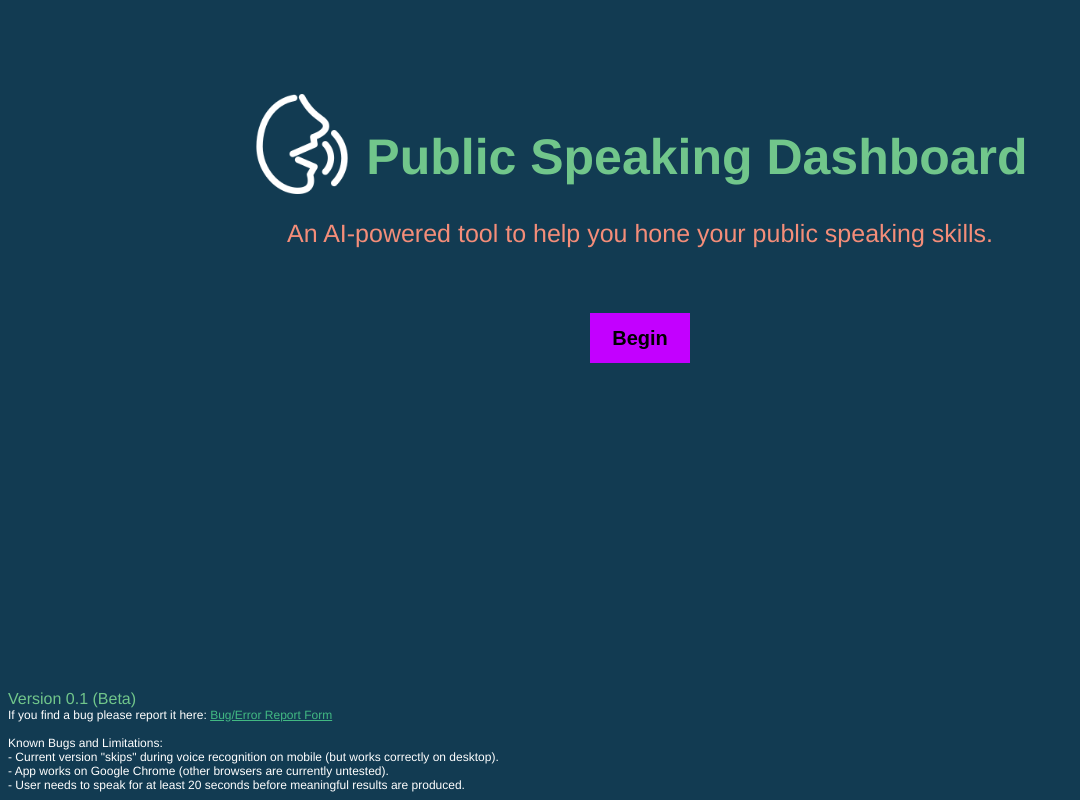
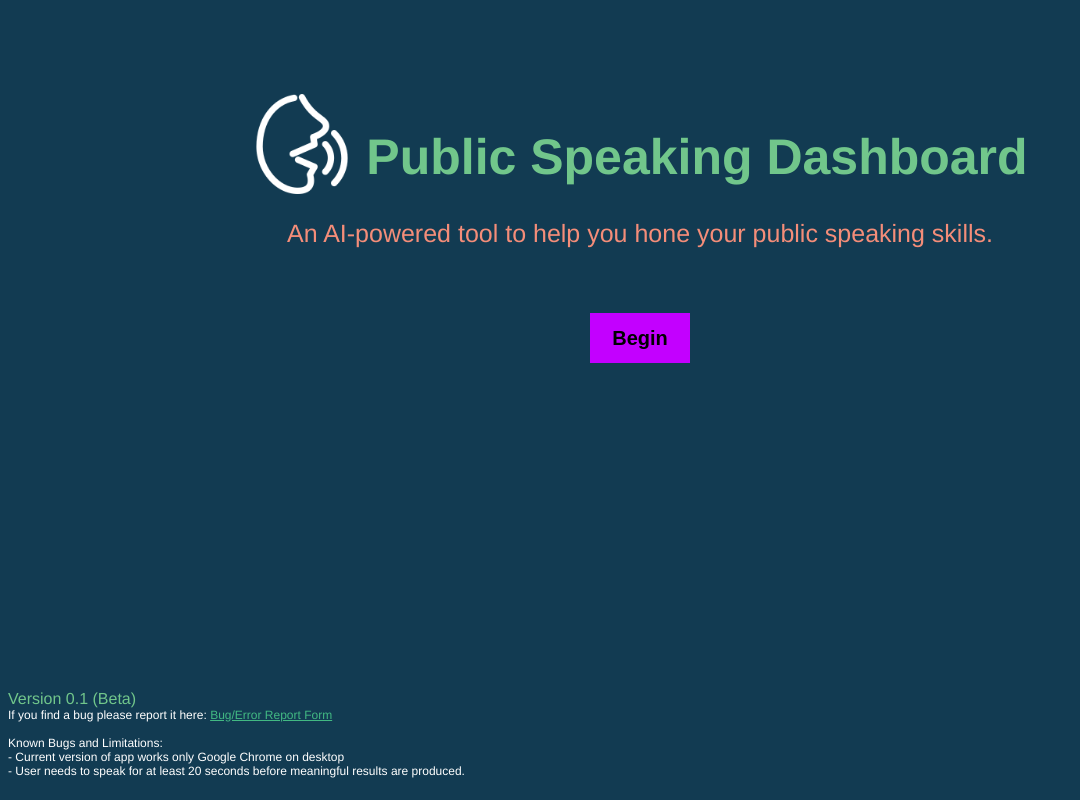
Before and after one commit to milesccoleman/psdb, a Vue app: page / in a window 1280 px wide. Shown: the whole page, without its empty margins (0-1080 px from the left). Built offline with nearby package versions, Linux system fonts and the light colour scheme; a web font is replaced by a local one.

Commit message:
added browswer working message

```diff
--- a/src/components/PublicSpeakingDashboard.vue
+++ b/src/components/PublicSpeakingDashboard.vue
@@ -53,8 +53,7 @@
 					<div id="bugs">
 					<section>If you find a bug please report it here: <a href="https://rowan.co1.qualtrics.com/jfe/form/SV_8AhIsft05UgIUqW">Bug/Error Report Form</a></section>
 					<br> Known Bugs and Limitations: <br>
-						<section>- Current version "skips" during voice recognition on mobile (but works correctly on desktop).</section>
-						<section>- App works on Google Chrome (other browsers are currently untested).</section>
+						<section>- Current version of app works only Google Chrome on desktop</section>
 						<section>- User needs to speak for at least 20 seconds before meaningful results are produced.</section>
 					</div>
 			</section>
@@ -147,7 +146,15 @@ export default {
 	},
 
 	created: function () {
+	if ('SpeechRecognition' in window || 'webkitSpeechRecognition' in window) {
 	console.log("Landing page loaded")
+	console.log("Speech recognition supported.")
+	} else {
+	console.log("Landing page loaded")
+	console.log("Speech recognition not supported.")
+	this.msg2 = "Public Speaking Dashboard is not supported by this browser and/or device. Currently, Public Speaking Dashboard only works on desktop and in the Chrome browser."
+	this.showBegin = false
+	}
 	},
 
 	methods: {
```
Also changed, not shown: 7 other files (tests, documents, lock files or other folders).
